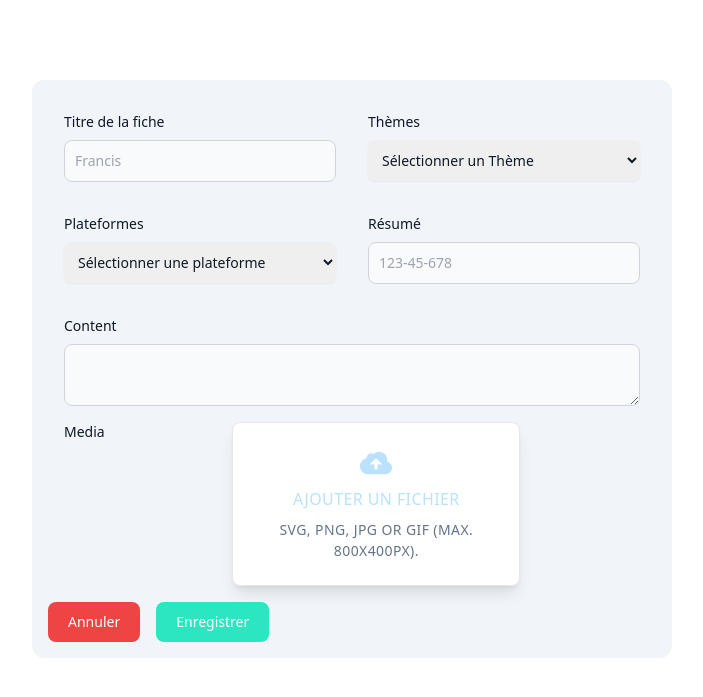
After one commit to CedricGayraud/Projet-base-de-connaissance-Efficiency, a PHP site: page /ressources/views/creation_fiche.php in a window 1280 px wide. The commit adds this page. Shown: the top 697 px of the page, without its empty margins (288-991 px from the left). Run offline with PHP 8.4, Linux system fonts and the light colour scheme; some libraries are stand-ins or nearby versions.

Commit message:
ajout page création de fiche

```diff
--- /dev/null
+++ b/ressources/views/creation_fiche.php
@@ -0,0 +1,64 @@
+<?php
+require($_SERVER['DOCUMENT_ROOT'] . '/layout.php');
+?>
+
+<div>
+
+    <form class="bg-slate-100 w-2/4 mx-auto mt-20 p-4 rounded-xl">
+        <div class="flex justify-center">
+            <div class="w-2/4 m-4">
+                <label for="first_name" class="block mb-2 text-sm font-medium text-gray-900 dark:text-white ">Titre de la fiche</label>
+                <input type="text" id="first_name" class="bg-gray-50 border border-gray-300 text-gray-900 text-sm rounded-lg block w-full p-2.5 dark:bg-gray-700 dark:border-gray-600 dark:placeholder-gray-400 dark:text-white focus:outline-none focus:ring focus:ring-[#BAE1FE]" placeholder="Francis" required>
+            </div>
+            <div class="w-2/4 m-4">
+                <label for="last_name" class="block mb-2 text-sm font-medium text-gray-900 dark:text-white">Thèmes</label>
+                <select id="country" name="country" autocomplete="country-name" class="block w-full rounded-md border-0 p-2.5 text-gray-900 shadow-sm focus:outline-none focus:ring focus:ring-[#BAE1FE] sm:max-w-xs sm:text-sm sm:leading-6">
+                    <option selected>Sélectionner un Thème</option>
+                    <option>theme 1</option>
+                    <option>theme 2</option>
+                    <option>theme 3</option>
+                </select>
+            </div>
+        </div>
+        <div class="flex justify-center">
+            <div class="w-2/4 m-4">
+                <label for="company" class="block mb-2 text-sm font-medium text-gray-900 dark:text-white">Plateformes</label>
+                <select id="country" name="country" autocomplete="country-name" class="block w-full rounded-md border-0 p-2.5 text-gray-900 shadow-sm focus:outline-none focus:ring focus:ring-[#BAE1FE] sm:max-w-xs sm:text-sm sm:leading-6">
+                    <option selected>Sélectionner une plateforme</option>
+                    <option>plateforme 1</option>
+                    <option>plateforme 2</option>
+                    <option>plateforme 3</option>
+                </select>
+            </div>
+            <div class="w-2/4 m-4">
+                <label for="phone" class="block mb-2 text-sm font-medium text-gray-900 dark:text-white">Résumé</label>
+                <input type="tel" id="phone" class="bg-gray-50 border border-gray-300 text-gray-900 text-sm rounded-lg block w-full p-2.5 focus:outline-none focus:ring focus:ring-[#BAE1FE]" placeholder="123-45-678" pattern="[0-9]{3}-[0-9]{2}-[0-9]{3}" required>
+            </div>
+        </div>
+        <div class="m-4">
+            <label for="confirm_password" class="block mb-2 text-sm font-medium text-gray-900 dark:text-white">Content</label>
+            <textarea type="password" id="confirm_password" class="bg-gray-50 border border-gray-300 text-gray-900 text-sm rounded-lg focus:outline-none focus:ring focus:ring-[#BAE1FE] block w-full p-2.5 dark:bg-gray-700 dark:border-gray-600 dark:placeholder-gray-400 dark:text-white dark:focus:ring-blue-500 dark:focus:border-blue-500" placeholder="Contenu ..." required>
+        </textarea>
+        </div>
+        <div class="flex items-start m-4">
+
+            <label class="block mr-2 text-sm font-medium text-gray-900 dark:text-white" for="file_input">Media</label>
+            <div class="flex w-full items-center justify-center bg-grey-lighter">
+                <label class="w-72 flex flex-col items-center px-4 py-6 bg-white text-[#BAE1FE] rounded-lg shadow-lg tracking-wide uppercase border border-blue cursor-pointer hover:bg-[#BAE1FE] hover:text-white">
+                    <svg class="w-8 h-8" fill="currentColor" xmlns="http://www.w3.org/2000/svg" viewBox="0 0 20 20">
+                        <path d="M16.88 9.1A4 4 0 0 1 16 17H5a5 5 0 0 1-1-9.9V7a3 3 0 0 1 4.52-2.59A4.98 4.98 0 0 1 17 8c0 .38-.04.74-.12 1.1zM11 11h3l-4-4-4 4h3v3h2v-3z" />
+                    </svg>
+                    <span class="mt-2 text-base leading-normal">Ajouter un fichier</span>
+                    <input type='file' class="hidden" />
+                    <span class="mt-2 text-sm leading-normal text-center text-slate-500">SVG, PNG, JPG or GIF (MAX. 800x400px).</span>
+                </label>
+            </div>
+        </div>
+
+        <div class="flex">
+            <button class="text-white bg-red-500 hover:bg-red-700 focus:ring-4 focus:outline-none focus:ring-blue-300 font-medium rounded-lg text-sm w-full sm:w-auto px-5 py-2.5 text-center mr-4">Annuler</button>
+            <button type="submit" class="text-white bg-[#2CE6C1] hover:bg-[#BAE1FE] focus:ring-4 focus:outline-none focus:ring-blue-300 font-medium rounded-lg text-sm w-full sm:w-auto px-5 py-2.5 text-center">Enregistrer</button>
+        </div>
+    </form>
+
+</div>
```
Also changed, not shown: ressources/views/accueil.php (+5 -3 lines).
